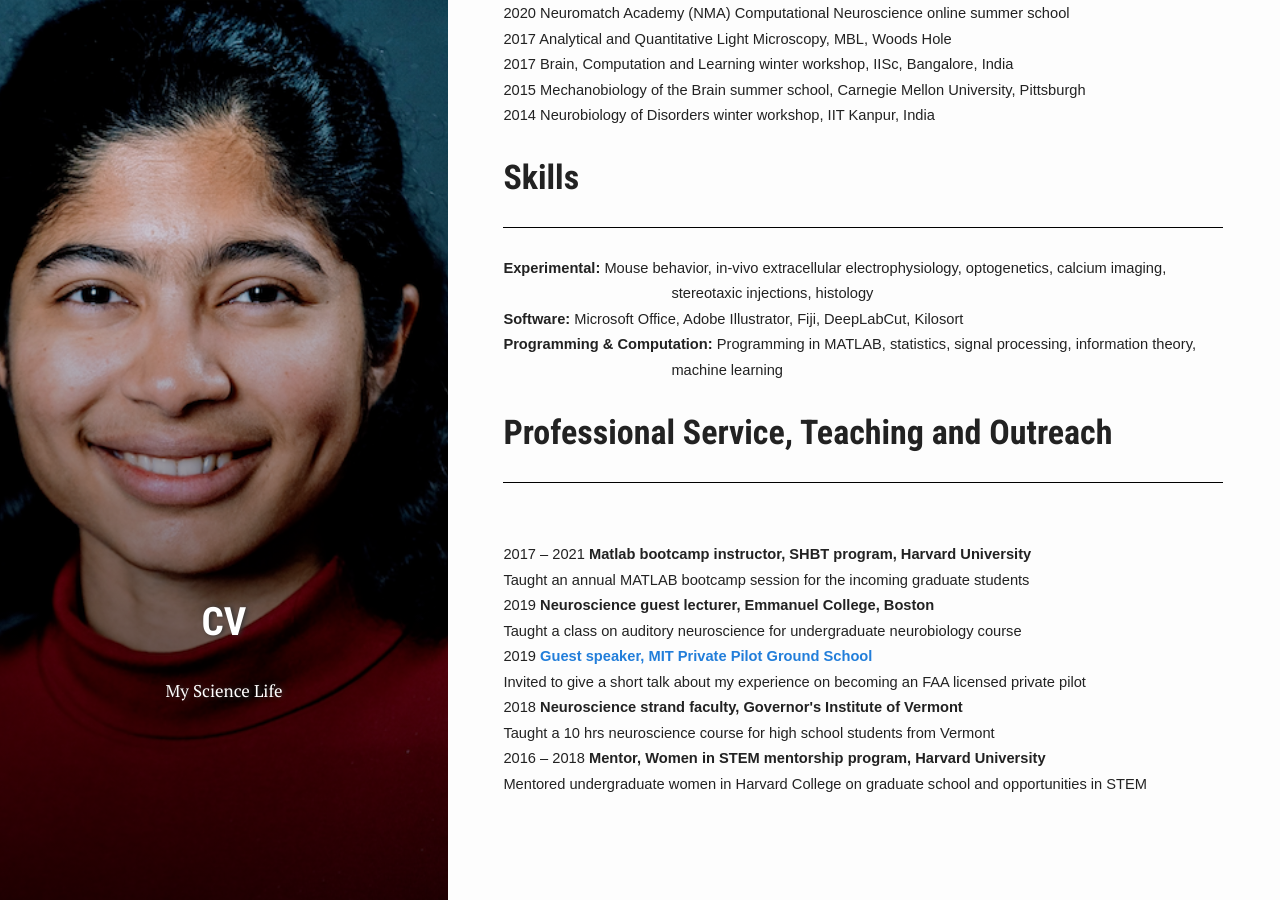
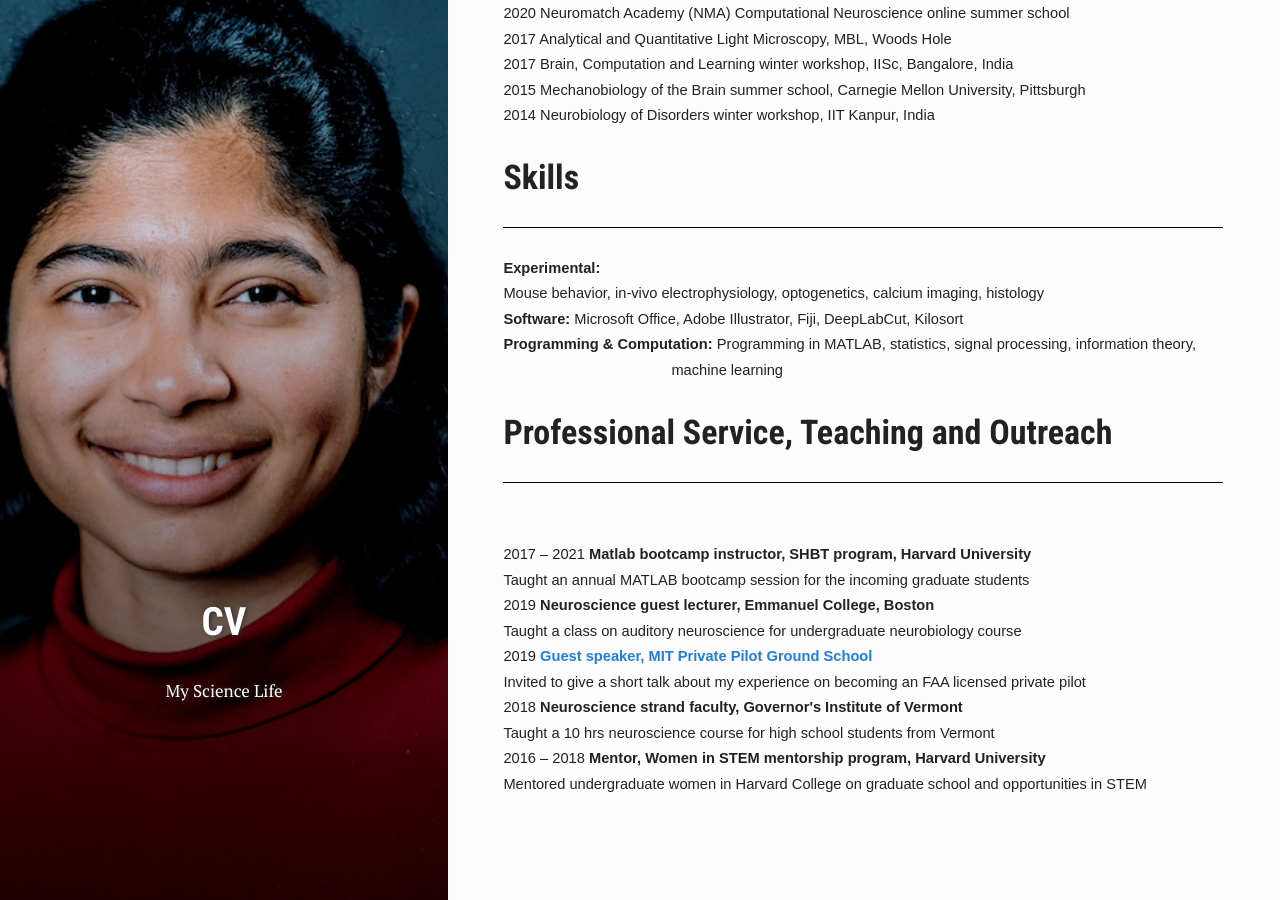
Before and after one commit to Meenakshi-Asokan/Meenakshi-Asokan.github.io, a Jekyll site: the page built from pages/2_cv.html, in a window 1280 px wide and 900 px high, scrolled down 1968 px. Built offline with Jekyll 4.4.1, drawn with Linux system fonts in a browser that asks for light colours; nearby versions of some CDN libraries; some web fonts are replaced; library files that are not in the unit come from our copies.

Commit message:
Update 2_cv.html

```diff
--- a/pages/2_cv.html
+++ b/pages/2_cv.html
@@ -356,8 +356,12 @@
 
 <p class=MsoNormal style='margin-top:0in;margin-right:-.5in;margin-bottom:0in;
 margin-left:1.75in;margin-bottom:.0001pt;text-indent:-1.75in'><span
-style='font-size:11.0pt;font-family:"Century Gothic",sans-serif'><b>Experimental:</b>
-Mouse behavior, in-vivo extracellular electrophysiology, optogenetics, calcium imaging, stereotaxic injections, histology </span></p>
+style='font-size:11.0pt;font-family:"Century Gothic",sans-serif'><b>Experimental:</b></span></p>
+
+<p class=MsoNormal style='margin-top:0in;margin-right:-.5in;margin-bottom:0in;
+margin-left:1.75in;margin-bottom:.0001pt;text-indent:-1.75in'><span
+style='font-size:11.0pt;font-family:"Century Gothic",sans-serif'>
+Mouse behavior, in-vivo electrophysiology, optogenetics, calcium imaging, histology </span></p>
 
 <p class=MsoNormal style='margin-top:0in;margin-right:-.5in;margin-bottom:0in;
 margin-left:1.75in;margin-bottom:.0001pt;text-indent:-1.75in'><span
```
